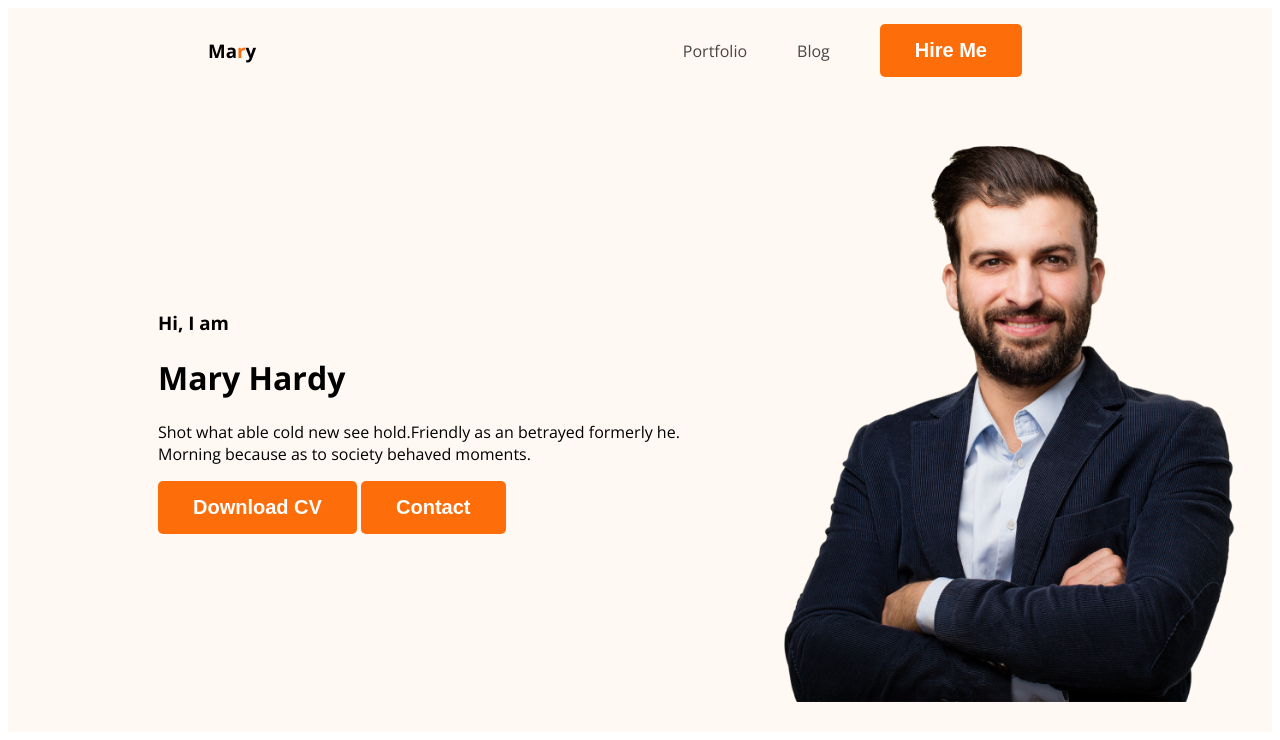
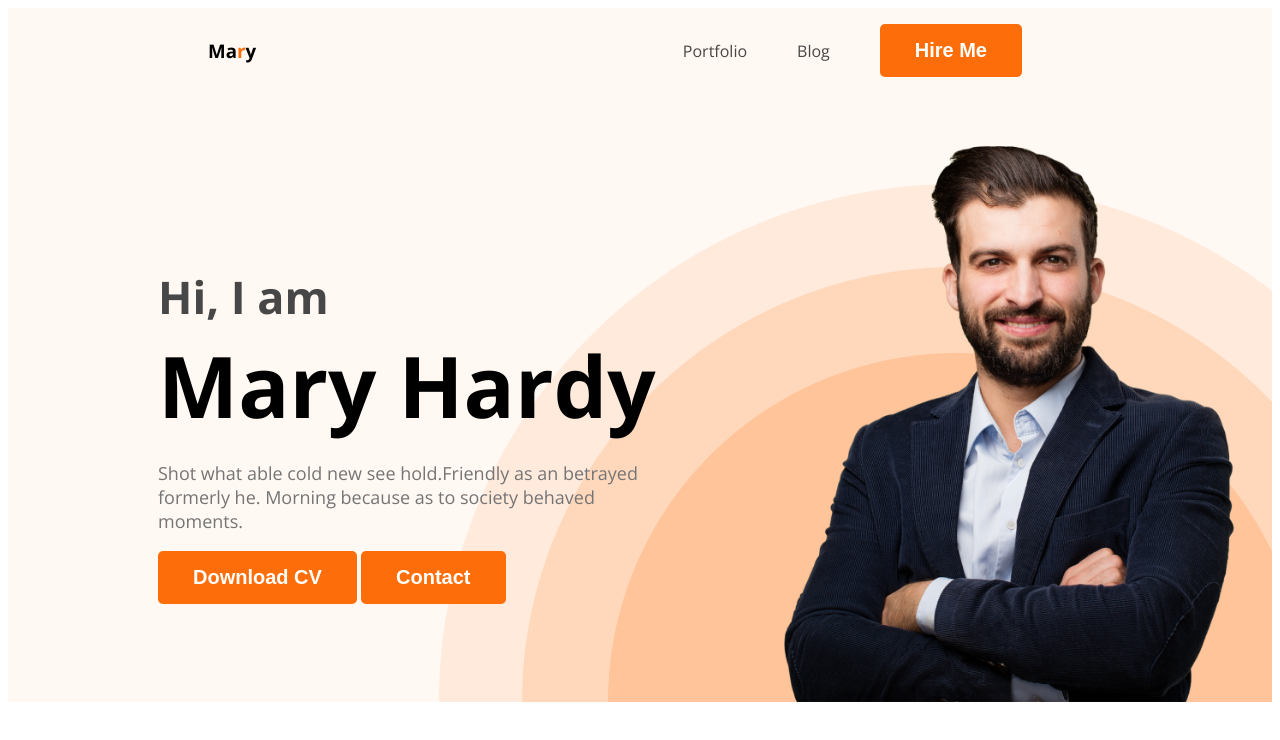
Before and after one commit to pantho0/panthodev, a plain HTML site: page index.html in a window 1280 px wide. Drawn offline with nearby package versions, Linux system fonts and the light colour scheme.

Commit message:
completed banner section

```diff
--- a/index.html
+++ b/index.html
@@ -25,7 +25,7 @@
             <div class="banner-content">
                 <h3 class="banner-greetings">Hi, I am</h3>
                 <h1 class="banner-title">Mary Hardy</h1>
-                <p>Shot what able cold new see hold.Friendly as an      betrayed formerly he. Morning because as to society
+                <p class="banner-des">Shot what able cold new see hold.Friendly as an      betrayed formerly he. Morning because as to society
                     behaved moments.</p>
                 <button class="btn-primary">Download CV</button>
                 <button class="btn-primary">Contact</button>
--- a/styles/portfolio.css
+++ b/styles/portfolio.css
@@ -39,15 +39,43 @@ nav a {
     color: #fff;
     padding: 15px 35px;
 }
+
 /* header related styles */
-.header{
+.header {
     background-color: #FFF8F3;
+    background-image: url("../images/header_bg.png");
+    background-repeat: no-repeat;
+    background-position: bottom right;
 }
-.banner{
-    padding: 30px 30px 30px 150px;
+
+.banner {
+    padding: 30px 30px 0px 150px;
     display: flex;
     align-items: center;
+    justify-content: space-between;
 }
-.banner .profilepic{
+
+.banner .profilepic {
     width: 500px;
 }
+
+.banner-greetings {
+    font-size: 45px;
+    color: #474747;
+    margin-bottom: 0px;
+}
+
+.banner-title {
+    font-size: 85px;
+    font-weight: 700;
+    margin: 0px 0px;
+
+}
+
+.banner-des {
+    font-size: 18px;
+    color: #757575;
+}
+.banner-content{
+    max-width: 500px;
+}
```
